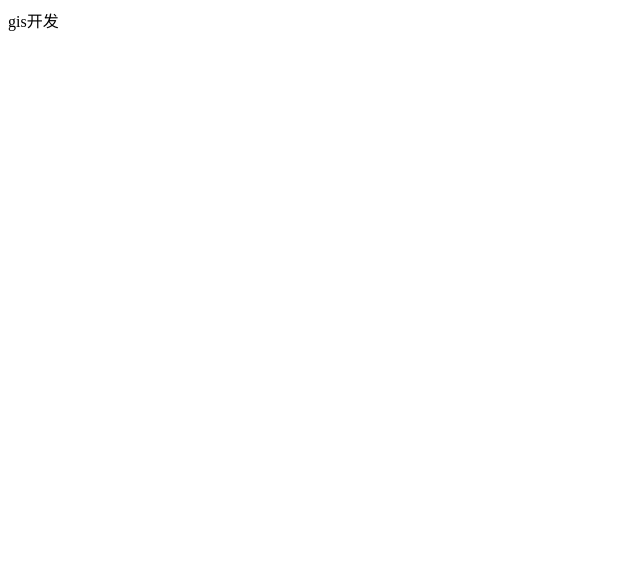
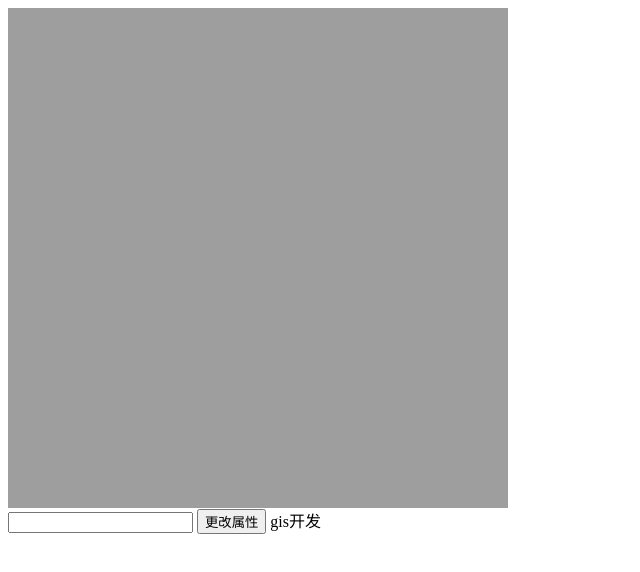
Before and after one commit to Liar0320/ng-aol, a website built with webpack: page public/index.html in a window 1280 px wide. Shown: the whole page, without its empty margins (0-640 px from the left). Built offline with nearby package versions, Linux system fonts and the light colour scheme; some packages are replaced by stand-ins of ours.

Commit message:
feat: 添加 地图组件 视图组件 tile图层 和 tileXyz

```diff
--- a/public/index.html
+++ b/public/index.html
@@ -14,9 +14,26 @@
     <meta name="description" content="" />
     <meta name="viewport" content="width=device-width, initial-scale=1" />
     <!-- <link rel="stylesheet" href="22" /> -->
+    <style>
+      .map {
+        height: 500px;
+        width: 500px;
+        display: block;
+      }
+    </style>
   </head>
 
   <body ng-app="app" ng-cloak>
+    <aol-map class="map">
+      <aol-view zoom="map.zoom" center="map.center"></aol-view>
+      <aol-layer-tile>
+        <aol-source-xyz
+          url="'http://m12.shipxy.com/tile.c?l=Na&m=o&x={x}&y={y}&z={z}'"
+        ></aol-source-xyz>
+      </aol-layer-tile>
+    </aol-map>
+    <input type="text" name="" id="" ng-model="property" />
+    <button ng-click="reset()">更改属性</button>
     <!--[if lt IE 7]>
       <p class="browsehappy">
         You are using an <strong>outdated</strong> browser. Please
--- /dev/null
+++ b/src/components/index.ts
@@ -0,0 +1,24 @@
+import * as angular from 'angular';
+
+import mapComponent from './map.component';
+import viewComponent from './view.component';
+
+import { aolLayerTile, aolLayerVector } from './layers/index';
+import { aolSourceXyz } from './sources/index';
+
+var aolModule = angular.module('aol', []);
+function registerComponent(component: any) {
+  aolModule.component(component.name, component);
+}
+
+[
+  mapComponent,
+  viewComponent,
+  aolLayerTile,
+  aolLayerVector,
+  aolSourceXyz,
+].forEach(component => {
+  registerComponent(component);
+});
+
+export default aolModule;
--- /dev/null
+++ b/src/components/layers/index.ts
@@ -0,0 +1,3 @@
+// export * from './layer.component';
+export * from './layertile.component';
+export * from './layervector.component';
--- /dev/null
+++ b/src/components/layers/layer.component.ts
@@ -0,0 +1,80 @@
+import Event from 'ol/events/Event';
+import { Extent } from 'ol/extent';
+import mapComponent, { MapComponent } from '../map.component';
+
+export abstract class LayerComponent implements angular.IController {
+  public instance: MapComponent | any;
+  public componentType: string = 'layer';
+
+  protected host: any;
+  private layerGroupComponent: any;
+  private mapComponent: MapComponent;
+
+  opacity: number;
+  visible: boolean;
+  extent: Extent;
+  zIndex: number;
+  minResolution: number;
+  maxResolution: number;
+  className: string;
+
+  prerender: (evt: Event) => void;
+  postrender: (evt: Event) => void;
+
+  $onInit() {
+    this.host = this.layerGroupComponent || this.mapComponent;
+
+    if (this.prerender !== null && this.prerender !== undefined) {
+      this.instance.on('prerender', this.prerender);
+    }
+    if (this.postrender !== null && this.postrender !== undefined) {
+      this.instance.on('postrender', this.postrender);
+    }
+    this.host.instance.getLayers().push(this.instance);
+  }
+
+  $onDestroy() {
+    this.host.instance.getLayers().remove(this.instance);
+  }
+
+  $onChanges(changes: angular.IOnChangesObject) {
+    let properties: { [index: string]: any } = {};
+    if (!this.instance) {
+      return;
+    }
+    for (let key in changes) {
+      if (changes.hasOwnProperty(key)) {
+        properties[key] = changes[key].currentValue;
+        if (key === 'prerender') {
+          this.instance.un('prerender', changes[key].previousValue);
+          this.instance.on('prerender', changes[key].currentValue);
+        }
+        if (key === 'postrender') {
+          this.instance.un('postrender', changes[key].previousValue);
+          this.instance.on('postrender', changes[key].currentValue);
+        }
+      }
+    }
+    // console.log('changes detected in aol-layer, setting new properties: ', properties);
+    this.instance.setProperties(properties, false);
+  }
+}
+
+export const layerComponentConfig = {
+  bindings: {
+    opacity: '=?',
+    visible: '=?',
+    extent: '=?',
+    zIndex: '=?',
+    minResolution: '=?',
+    maxResolution: '=?',
+    className: '=?',
+    // preload:'=?',
+    prerender: '&?',
+    postrender: '&?',
+  },
+  require: {
+    mapComponent: `?^${mapComponent.name}`,
+    layerGroupComponent: `?^layerGroupComponent`,
+  },
+};
--- /dev/null
+++ b/src/components/layers/layertile.component.ts
@@ -0,0 +1,41 @@
+import { LayerComponent, layerComponentConfig } from './layer.component';
+import TileLayer from 'ol/layer/Tile';
+
+export class LayerTileComponent extends LayerComponent
+  implements angular.IController {
+  public instance: TileLayer;
+
+  preload: number;
+  useInterimTilesOnError: boolean;
+
+  //   constructor(map: MapComponent, @Optional() group?: LayerGroupComponent) {
+  //     super(group || map);
+  //   }
+
+  $onInit() {
+    this.instance = new TileLayer(this);
+    super.$onInit();
+  }
+
+  $onChanges(changes: angular.IOnChangesObject) {
+    super.$onChanges(changes);
+  }
+}
+
+var component: angular.IComponentOptions = {
+  //   template: `
+  //         <div ng-include></div>
+  //       `,
+  bindings: {
+    ...layerComponentConfig.bindings,
+    preload: '=?',
+    useInterimTilesOnError: '=?',
+  },
+  require: layerComponentConfig.require,
+  controller: ['$element', LayerTileComponent],
+};
+
+export const aolLayerTile = {
+  name: 'aolLayerTile',
+  ...component,
+};
--- /dev/null
+++ b/src/components/layers/layervector.component.ts
@@ -0,0 +1,44 @@
+import { LayerComponent, layerComponentConfig } from './layer.component';
+import TileSource from 'ol/source/Tile';
+import TileLayer from 'ol/layer/Tile';
+import OSM from 'ol/source/OSM';
+
+export class LayerVectorComponent extends LayerComponent
+  implements angular.IController {
+  public instance: TileLayer;
+
+  preload: number;
+  useInterimTilesOnError: boolean;
+
+  //   constructor(map: MapComponent, @Optional() group?: LayerGroupComponent) {
+  //     super(group || map);
+  //   }
+
+  $onInit() {
+    this.instance = new TileLayer(this);
+    super.$onInit();
+    this.instance.setSource(new OSM());
+  }
+
+  $onChanges(changes: angular.IOnChangesObject) {
+    super.$onChanges(changes);
+  }
+}
+
+var component: angular.IComponentOptions = {
+  //   template: `
+  //         <div ng-include></div>
+  //       `,
+  bindings: {
+    ...layerComponentConfig.bindings,
+    preload: '=?',
+    useInterimTilesOnError: '=?',
+  },
+  require: layerComponentConfig.require,
+  controller: ['$element', LayerVectorComponent],
+};
+
+export const aolLayerVector = {
+  name: 'aolLayerVector',
+  ...component,
+};
--- /dev/null
+++ b/src/components/map.component.ts
@@ -0,0 +1,94 @@
+import { Map, MapBrowserEvent, MapEvent } from 'ol';
+import * as angular from 'angular';
+import RenderEvent from 'ol/render/Event';
+import { ObjectEvent } from 'ol/Object';
+import Control from 'ol/control/Control';
+import Interaction from 'ol/interaction/Interaction';
+
+export class MapComponent implements angular.IController {
+  public instance: Map;
+  public componentType: string = 'map';
+  public host: angular.IRootElementService;
+  private onDblClick: Function = angular.noop;
+  private onPointerDrag: Function = angular.noop;
+  private onPointerMove: Function = angular.noop;
+  private onPostCompose: Function = angular.noop;
+  private onPostRender: Function = angular.noop;
+  private onPreCompose: Function = angular.noop;
+  private onPropertyChange: Function = angular.noop;
+  private onSingleClick: Function = angular.noop;
+  private onClick: Function = angular.noop;
+  private onMoveEnd: Function = angular.noop;
+
+  controls: Control[] = [];
+  interartioncs: Interaction[] = [];
+
+  constructor(host: angular.IRootElementService) {
+    this.host = host;
+  }
+
+  $onInit() {
+    this.instance = new Map(this);
+    this.instance.setTarget(this.host[0]);
+    this.instance.on('click', (event: MapBrowserEvent) => this.onClick(event));
+    this.instance.on('dblclick', (event: MapBrowserEvent) =>
+      this.onDblClick(event),
+    );
+    this.instance.on('moveend', (event: MapEvent) => this.onMoveEnd(event));
+    this.instance.on('pointerdrag', (event: MapBrowserEvent) =>
+      this.onPointerDrag(event),
+    );
+    this.instance.on('pointermove', (event: MapBrowserEvent) =>
+      this.onPointerMove(event),
+    );
+    this.instance.on('postcompose', (event: RenderEvent) =>
+      this.onPostCompose(event),
+    );
+    this.instance.on('postrender', (event: MapEvent) =>
+      this.onPostRender(event),
+    );
+    this.instance.on('precompose', (event: RenderEvent) =>
+      this.onPreCompose(event),
+    );
+    this.instance.on('propertychange', (event: ObjectEvent) =>
+      this.onPropertyChange(event),
+    );
+    this.instance.on('propertychange', (event: ObjectEvent) =>
+      this.onPropertyChange(event),
+    );
+    this.instance.on('singleclick', (event: MapBrowserEvent) =>
+      this.onSingleClick(event),
+    );
+  }
+}
+
+var component: angular.IComponentOptions = {
+  // template: `
+  //   <div  >
+  //     <ng-transclude id='ngolMap'></ng-transclude>
+  //     <div  data-tag="map"></div>
+  //   </div>
+  // `,
+  // transclude: true,
+  bindings: {
+    pixelRatio: '<?',
+    keyboardEventTarget: '<?',
+    onClick: '&?',
+    onDblClick: '&?',
+    onMoveEnd: '&?',
+    onPointerDrag: '&?',
+    onPointerMove: '&?',
+    onPostcompose: '&?',
+    onPostrender: '&?',
+    onPreCompose: '&?',
+    onPropertyChange: '&?',
+    onRenderComplete: '&?',
+    onSingleClick: '&?',
+  },
+  controller: ['$element', MapComponent],
+};
+
+export default {
+  name: 'aolMap',
+  ...component,
+};
--- /dev/null
+++ b/src/components/sources/index.ts
@@ -0,0 +1 @@
+export * from './xyz.component';
--- /dev/null
+++ b/src/components/sources/source.component.ts
@@ -0,0 +1,43 @@
+import Source, { AttributionLike } from 'ol/source/Source';
+import { LayerComponent } from '../layers/layer.component';
+
+export class SourceComponent implements angular.IController {
+  public instance: Source;
+  public componentType: string = 'source';
+
+  protected host: LayerComponent;
+  //   protected raster: SourceRasterComponent
+
+  attributions: AttributionLike;
+  attributionsCollapsible: boolean;
+
+  //   constructor()
+  //   {}
+
+  $onDestroy() {
+    if (this.host) {
+      this.host.instance.setSource(null);
+    }
+
+    // if (this.raster) {
+    //   this.raster.sources = [];
+    // }
+  }
+
+  protected _register(source: Source) {
+    if (this.host) {
+      this.host.instance.setSource(source);
+    }
+
+    // if (this.raster) {
+    //   this.raster.sources = [source];
+    // }
+  }
+}
+
+export const sourceComponentConfig = {
+  bindings: {
+    attributions: '<?',
+    attributionsCollapsible: '<?',
+  },
+};
--- /dev/null
+++ b/src/components/sources/xyz.component.ts
@@ -0,0 +1,94 @@
+import { SourceComponent, sourceComponentConfig } from './source.component';
+import XYZ from 'ol/source/XYZ';
+import { LayerTileComponent, aolLayerTile } from '../layers';
+import TileGrid from 'ol/tilegrid/TileGrid';
+import { LoadFunction, UrlFunction } from 'ol/Tile';
+import { Size } from 'ol/size';
+
+export class SourceXYZComponent extends SourceComponent
+  implements angular.IController {
+  public instance: XYZ;
+  public componentType: string = 'sourceXYZComponent';
+  public host: LayerTileComponent;
+
+  cacheSize: number;
+  crossOrigin: string;
+  opaque: boolean;
+  projection: string;
+  reprojectionErrorThreshold: number;
+  minZoom: number;
+  maxZoom: number;
+  tileGrid: TileGrid;
+  tileLoadFunction?: LoadFunction;
+  tilePixelRatio: number;
+  tileSize: number | Size;
+  tileUrlFunction: UrlFunction;
+  url: string;
+  urls: string[];
+  wrapX: boolean;
+  transition: number;
+  zDirection: number;
+
+  //   constructor(host: angular.IRootElementService) {
+
+  //   }
+
+  $onInit() {
+    this.instance = new XYZ(this);
+    this._register(this.instance);
+  }
+
+  ngOnChanges(changes: ng.IOnChangesObject) {
+    let properties: { [index: string]: any } = {};
+
+    if (!this.instance) {
+      return;
+    }
+    for (let key in changes) {
+      if (changes.hasOwnProperty(key)) {
+        properties[key] = changes[key].currentValue;
+      }
+    }
+
+    this.instance.setProperties(properties, false);
+    if (changes.hasOwnProperty('url')) {
+      this.instance = new XYZ(this);
+      this._register(this.instance);
+    }
+  }
+}
+
+var component: angular.IComponentOptions = {
+  // template: `
+  //           <div ng-include></div>
+  //       `,
+  bindings: {
+    ...sourceComponentConfig.bindings,
+    cacheSize: '<?',
+    crossOrigin: '<?',
+    opaque: '<?',
+    projection: '<?',
+    reprojectionErrorThreshold: '<?',
+    minZoom: '<?',
+    maxZoom: '<?',
+    tileGrid: '<?',
+    tileLoadFunction: '<?',
+    tilePixelRatio: '<?',
+    tileSize: '<?',
+    tileUrlFunction: '<?',
+    url: '<?',
+    urls: '<?',
+    wrapX: '<?',
+    transition: '<?',
+    zDirection: '<?',
+  },
+  require: {
+    host: `^${aolLayerTile.name}`,
+  },
+  controller: ['$element', SourceXYZComponent],
+};
+
+export const aolSourceXyz = {
+  name: 'aolSourceXyz',
+  ...component,
+};
--- /dev/null
+++ b/src/components/view.component.ts
@@ -0,0 +1,101 @@
+import * as angular from 'angular';
+import { View } from 'ol';
+import { Extent } from 'ol/extent';
+import { Coordinate } from 'ol/coordinate';
+import mapComponent, { MapComponent } from './map.component';
+
+export class ViewComponent implements angular.IController {
+  public instance: View;
+  public componentType: string = 'map';
+  public host: MapComponent;
+
+  constrainRotation: boolean | number;
+  enableRotation: boolean;
+  extent: Extent;
+  maxResolution: number;
+  minResolution: number;
+  maxZoom: number;
+  minZoom: number;
+  resolution: number;
+  resolutions: number[];
+  rotation: number;
+  zoom: number = 11;
+  zoomFactor: number;
+  center: Coordinate = [104.06, 30.67];
+  projection: string = 'EPSG:4326';
+
+  zoomAnimation: Boolean = false;
+
+  // defaultGive() {
+  //   if (this.zoom === undefined) this.zoom = 1;
+  //   if (this.center === undefined) this.center = [104.06, 30.67];
+  //   if (this.projection === undefined) this.projection = 'EPSG:4326';
+  //   if (this.zoomAnimation === undefined) this.zoomAnimation = false;
+  // }
+
+  //   constructor(host: angular.IRootElementService) {}
+
+  $onInit() {
+    // this.defaultGive();
+    this.instance = new View(this);
+    this.host.instance.setView(this.instance);
+  }
+
+  $onChanges(changes: angular.IOnChangesObject) {
+    let properties: { [index: string]: any } = {};
+    if (!this.instance) {
+      return;
+    }
+    for (let key in changes) {
+      if (changes.hasOwnProperty(key)) {
+        switch (key) {
+          case 'zoom':
+            /** Work-around: setting the zoom via setProperties does not work. */
+            if (this.zoomAnimation) {
+              this.instance.animate({ zoom: changes[key].currentValue });
+            } else {
+              this.instance.setZoom(changes[key].currentValue);
+            }
+            break;
+          default:
+            break;
+        }
+        properties[key] = changes[key].currentValue;
+      }
+    }
+    // console.log('changes detected in aol-view, setting new properties: ', properties);
+    this.instance.setProperties(properties, false);
+  }
+}
+
+var component: angular.IComponentOptions = {
+  //   template: `
+  //         <div ng-include></div>
+  //       `,
+  bindings: {
+    constrainRotation: '<?',
+    enableRotation: '<?',
+    extent: '<?',
+    maxResolution: '<?',
+    minResolution: '<?',
+    maxZoom: '<?',
+    minZoom: '<?',
+    resolution: '<?',
+    resolutions: '<?',
+    rotation: '<?',
+    zoom: '<',
+    zoomFactor: '<?',
+    center: '<?',
+    projection: '<?',
+    zoomAnimation: '<?',
+  },
+  require: {
+    host: `^${mapComponent.name}`,
+  },
+  controller: ['$element', ViewComponent],
+};
+
+export default {
+  name: 'aolView',
+  ...component,
+};
--- a/src/index.js
+++ /dev/null
@@ -1,11 +0,0 @@
-import angular from 'angular';
-
-angular.module('app', []).run([
-  '$log',
-  /**
-   * @param {ng.ILogService} $log
-   */
-  $log => {
-    $log.log('项目启动');
-  },
-]);
--- /dev/null
+++ b/src/index.ts
@@ -0,0 +1,17 @@
+import * as angular from 'angular';
+import aolModule from './components/index';
+
+angular.module('app', [aolModule.name]).run([
+  '$log',
+  '$rootScope',
+  ($log: angular.ILogService, $rootScope: any) => {
+    $log.log('项目启动');
+    $rootScope.map = {
+      center: [120, 30],
+      zoom: 11,
+    };
+    $rootScope.reset = () => {
+      angular.extend($rootScope.map, JSON.parse($rootScope.property));
+    };
+  },
+]);
```
Also changed, not shown: develop.md (+10 -10 lines), package.json (+9 -2 lines), src/components/layers/layergroup.component.ts (added, +76 -0 lines), tsconfig.json (added, +12 -0 lines), webpack.config.js (+8 -12 lines), 1 other file.
